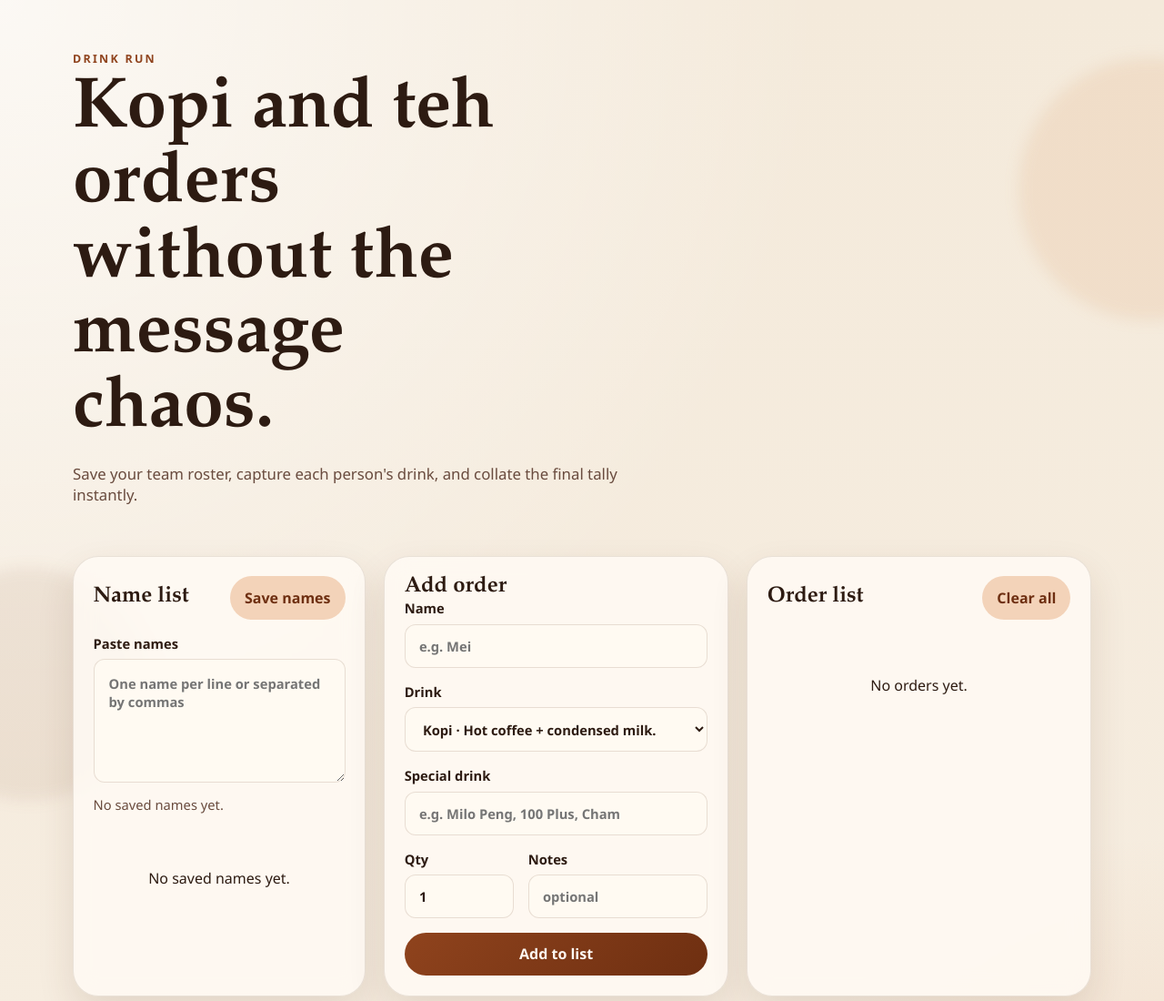
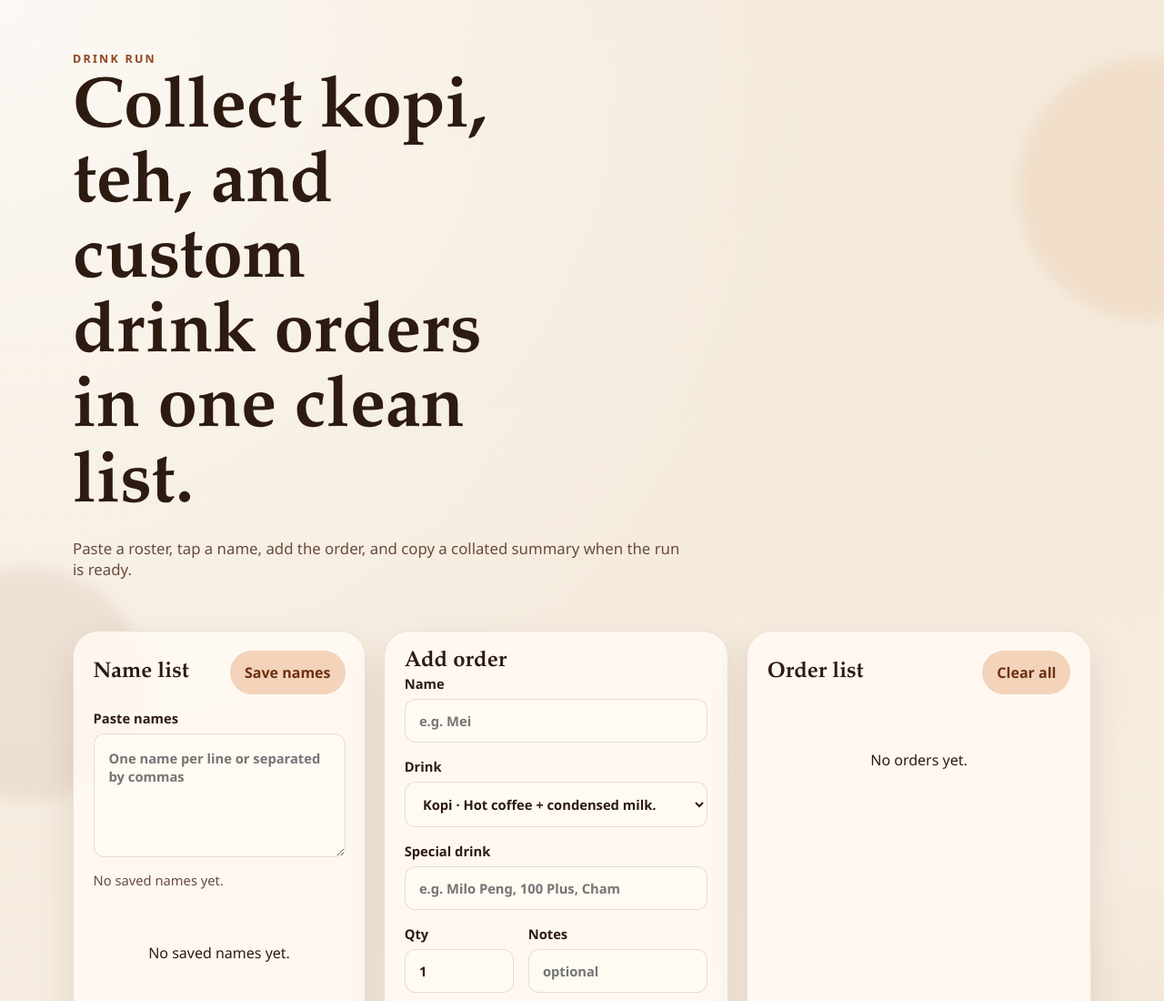
Before and after one commit to weijuinlee/kopirunner, a plain HTML site: page index.html in a window 1280 px wide. Shown: the top 1100 px of the page at 91% size. Drawn offline with Linux system fonts and the light colour scheme.

Commit message:
Update README and index.html for improved app description and user flow

```diff
--- a/index.html
+++ b/index.html
@@ -4,15 +4,19 @@
     <meta charset="UTF-8" />
     <meta name="viewport" content="width=device-width, initial-scale=1.0" />
     <title>Kopi Runner</title>
+    <meta
+      name="description"
+      content="Mobile-first drink order app for collecting kopi, teh, and special drink requests with roster paste, live tallying, and copyable summaries."
+    />
     <link rel="stylesheet" href="./style.css" />
   </head>
   <body>
     <main class="shell">
       <section class="hero">
         <p class="eyebrow">Drink Run</p>
-        <h1>Kopi and teh orders without the message chaos.</h1>
+        <h1>Collect kopi, teh, and custom drink orders in one clean list.</h1>
         <p class="intro">
-          Save your team roster, capture each person's drink, and collate the final tally instantly.
+          Paste a roster, tap a name, add the order, and copy a collated summary when the run is ready.
         </p>
       </section>
 
```
Also changed, not shown: 1 other file.
